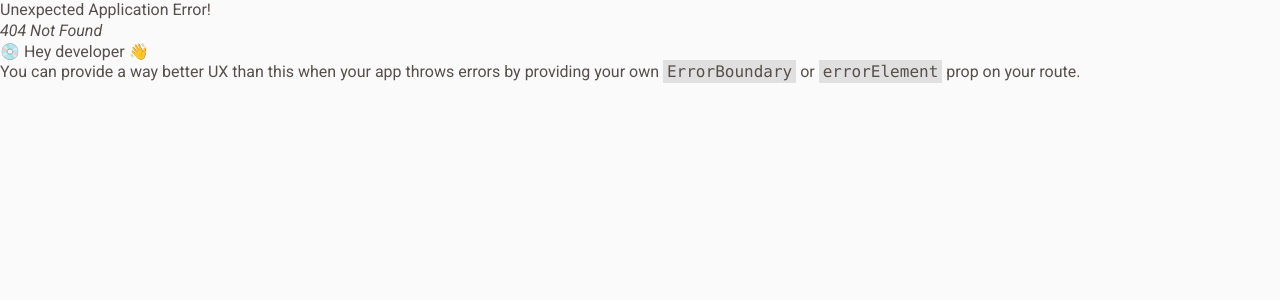
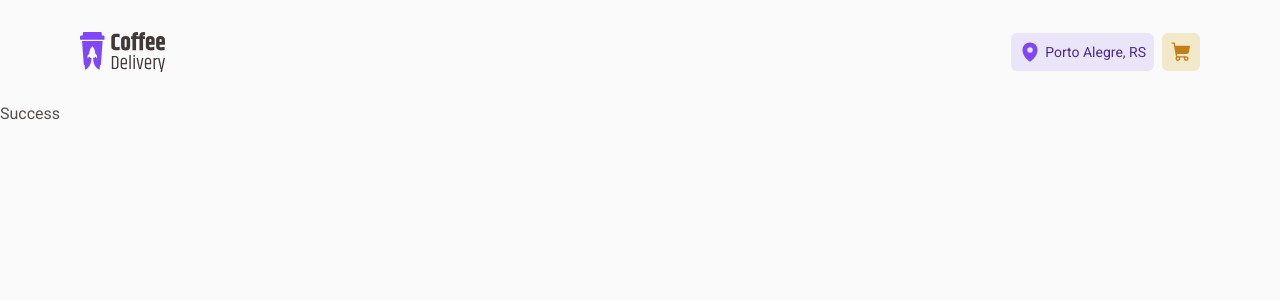
Before and after one commit to renyzeraa/coffee-delivery, a React (Vite) app: page /sucess in a window 1280 px wide. Before the commit this address had no page. Shown: the top 300 px of the page. Built offline with nearby package versions, Linux system fonts and the light colour scheme.

Commit message:
feat: router

```diff
--- a/src/App.tsx
+++ b/src/App.tsx
@@ -1,12 +1,10 @@
-import { Outlet } from 'react-router-dom'
-
-import { Header } from './components/header.tsx'
+import { BrowserRouter } from "react-router-dom"
+import { Router } from "./router"
 
 export function App() {
   return (
-    <div>
-      <Header />
-      <Outlet />
-    </div>
+    <BrowserRouter>
+      <Router />
+    </BrowserRouter>
   )
 }
--- a/src/main.tsx
+++ b/src/main.tsx
@@ -2,35 +2,9 @@ import { StrictMode } from 'react'
 import { createRoot } from 'react-dom/client'
 import { App } from './App.tsx'
 import './styles/index.css'
-import { Home } from './pages/home.tsx'
-import { Cart } from './pages/cart.tsx'
-import { Success } from './pages/success.tsx'
-import { createBrowserRouter, RouterProvider } from 'react-router-dom'
-
-const router = createBrowserRouter([
-  {
-    path: '/',
-    element: <App />,
-    children: [
-      {
-        path: '/',
-        element: <Home />,
-      },
-      {
-        path: '/cart',
-        element: <Cart />,
-      },
-      {
-        path: '/order/:orderId/success',
-        element: <Success />,
-      },
-    ],
-  },
-])
-
 
 createRoot(document.getElementById('root') as HTMLDivElement).render(
   <StrictMode>
-    <RouterProvider router={router} />
+    <App />
   </StrictMode>,
 )
--- /dev/null
+++ b/src/pages/default-layout.tsx
@@ -0,0 +1,11 @@
+import { Outlet } from 'react-router-dom'
+import { Header } from '../components/header'
+
+export function DefaultLayout() {
+    return (
+        <div>
+            <Header />
+            <Outlet />
+        </div>
+    )
+}
--- /dev/null
+++ b/src/router.tsx
@@ -0,0 +1,19 @@
+
+
+import { Route, Routes } from "react-router-dom";
+import { DefaultLayout } from "./pages/default-layout";
+import { Home } from "./pages/home";
+import { Cart } from "./pages/cart";
+import { Success } from "./pages/success";
+
+export function Router() {
+    return (
+        <Routes>
+            <Route path="/" element={<DefaultLayout />}>
+                <Route path="/" element={<Home />} />
+                <Route path="/cart" element={<Cart />} />
+                <Route path="/sucess" element={<Success />} />
+            </Route>
+        </Routes>
+    )
+}
--- a/tailwind.config.js
+++ b/tailwind.config.js
@@ -43,6 +43,9 @@ export default {
         tag: ['0.625rem', '130%'],
         'buttonG': ['0.875rem', '130%'],
         'buttonM': ['0.75rem', '130%'],
+      },
+      backgroundImage: {
+        'gradient-yellow-purple': 'linear-gradient(to bottom right, #DBAC2C, #8047F8)',
       }
     },
   },
```
